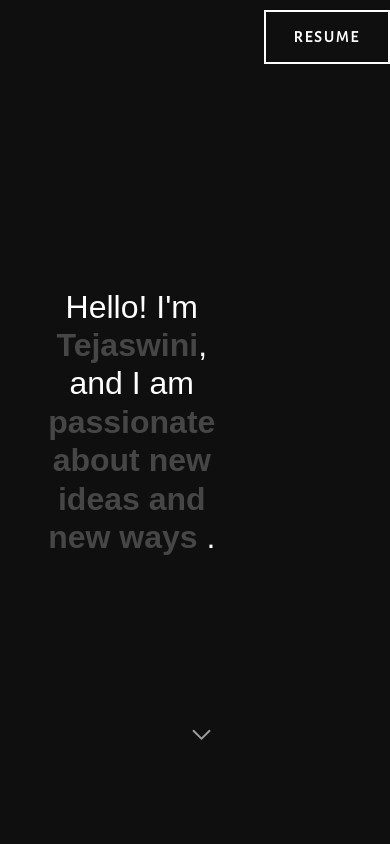
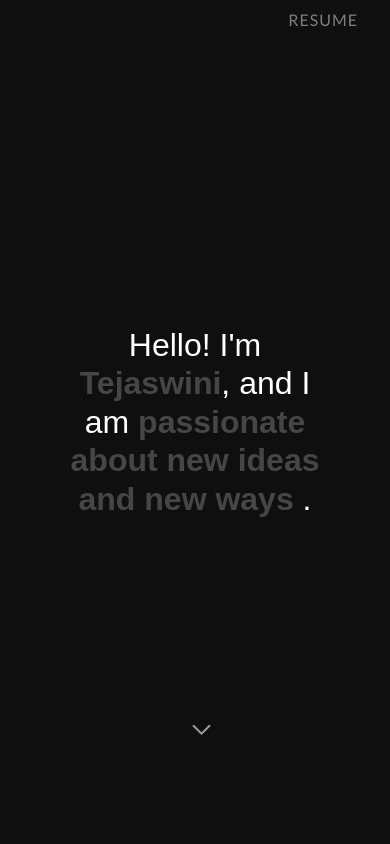
Before and after one commit to Tejaswini411/Portfolio, a plain HTML site: page index.html in a window 390 px wide. Shown: the top 844 px of the page. Drawn offline with nearby package versions, Linux system fonts and the light colour scheme; files that its build step writes are made by us from their sources; a script that the page names is missing; files whose address does not match are found by name.

Commit message:
responsive fixes

```diff
--- a/index.html
+++ b/index.html
@@ -25,7 +25,8 @@
       <script src="https://stackpath.bootstrapcdn.com/bootstrap/4.3.1/js/bootstrap.min.js"></script>
 
       <!-- google fonts -->
-      <link href="https://fonts.googleapis.com/css?family=Alegreya+Sans|Alegreya+Sans+SC&display=swap" rel="stylesheet">
+      <link href="https://fonts.googleapis.com/css?family=Lato&display=swap" rel="stylesheet">
+
 
       <!-- terminal effect -->
       <script src="t.min.js"></script>
@@ -46,8 +47,7 @@
 
 
     <!--------------HERO SECTION---------------->
-    <div class="holder"><a class="outline" href="Resume.pdf">Resume<span class="lines"></span></a></div>
-
+    <div class="resume-wrapper"><a class="resume" href="Resume.pdf">RESUME</a></div>
 
 <div class="hero">
 	<center><h2 class="tagline">Hello! I'm <span class="Tejaswini">Tejaswini</span>, and I am <span class="typewrite">a Web Developer</span>.</h2></center>
@@ -68,7 +68,7 @@
                     <img src="OSCAR.PNG">
                 <div class="team-text">
                       <h2>OSCAR 2019</h2>
-                    <p> </p>
+                    <p>This application shows how to build cool stuffs using React Router</p>
                     <p>HTML5 / CSS3 / REACT / REACT-ROUTER-DOM </p>
                     <p>
                         <div class="info-btn">
--- a/main.js
+++ b/main.js
@@ -18,7 +18,7 @@
 
 document.addEventListener('DOMContentLoaded',function(event){
 
-    var dataText = [ "based in Vacouver", "passionate about new ideas and new ways for problem solving", "fascinated by tools for thought and creation", "a dog lover", "a fitness enthusiast", "a fashion freak", "curious about Design"];
+    var dataText = [ "based in Vacouver", "passionate about new ideas and new ways for problem solving", "fascinated by tools for thought and creation", "a dog lover", "a fitness enthusiast", "a fashion freak", "curious about developmet and design"];
 
 
     function typeWriter(text, i, fnCallback) {
--- a/media.css
+++ b/media.css
@@ -1,14 +1,9 @@
   /*    TABLET  and MOBILE     */
   @media (max-width: 770px) {
 
-    @keyframes typewriter {
-        from {
-              width: 0;
-        }
-        to {
-              width: 17em;
-        }
-  }
+    .holder {
+        display: none;
+    }
     .collab, #personal, #address {
           text-align: center;
     }
@@ -47,6 +42,7 @@
         width: 100%;
         height: 100%;
         display: block;
+        padding:0 ;
     }
     .single-team img{
         width: 100%;
@@ -58,7 +54,10 @@
     .single-team .team-text {
         opacity: 1 ;
         text-align: center;
-        transform: none;
-        transition: none;
+        transform: translateY(0);
+
+    }
+    .single-team:hover .team-text {
+        transform: translateX(0);
     }
 }
--- a/style.css
+++ b/style.css
@@ -4,76 +4,67 @@ html, body {
     padding: 0;
     width: 100%;
     height: 100%;
-    font-family: 'Alegreya Sans' !important;
+    font-family: 'Lato' !important;
     background: #0f0f0f !important;
     color: white !important;
 }
 
+.wrapper{
+    position: relative;
+}
+
 
 /*--------------- typewriter effect --------------- */
-.holder{
-    float: right;
-    margin-top: 10px;
+
+.resume-wrapper{
+    position: absolute;
+    right: 0;
+    padding: .5em 2em;
 }
-
- .outline {
-    display: inline-block;
-    font-weight: bold;
-    letter-spacing: 2px;
-    padding: 15px 30px;
+ .resume {
     text-decoration: none;
-    text-transform: uppercase;
-    transition: background 300ms;
-  }
-  .outline {
-    color: white;
-    overflow: hidden;
+    color: gray;
+    -webkit-transition: .3s all linear;
+    transition: .3s all linear;
     position: relative;
   }
-
-  .outline:before, .outline:after, .outline .lines:before, .outline .lines:after {
-    background-color: white;
+  .resume:before, .resume:after {
     content: "";
-    height: 2px;
-    left: 0;
+    text-decoration: none;
+    height: 3px;
+    width: 0%;
+    background: teal;
     position: absolute;
-    top: 0;
-    transition: transform 300ms;
+    bottom: 0;
+    -webkit-transition: .2s all linear;
+    transition: .2s all linear;
+  }
+  .resume:before {
+    left: 50%;
+  }
+  .resume:after {
+    right: 50%;
+  }
+  .resume:hover {
+    color: teal;
+  }
+  .resume:hover:before, .resume:hover:after {
     width: 100%;
   }
-  .outline:before {
-    bottom: 0;
-    top: auto;
+  .resume:hover:before {
+    left: 0%;
   }
-  .outline .lines {
-    display: block;
-    height: 100%;
-    left: 0;
-    position: absolute;
-    top: 0;
-    width: 100%;
-    z-index: 0;
+  .resume:hover:after {
+    right: 0%;
   }
-  .outline .lines:before, .outline .lines:after {
-    height: 100%;
-    width: 2px;
+  .resume:active, .resume:focus {
+    color: #004d4d;
   }
-  .outline .lines:after {
-    left: auto;
-    right: 0;
+  .resume:active:before, .resume:active:after, .resume:focus:before, .resume:focus:after {
+    background: #004d4d;
   }
-  .outline:hover:before {
-    transform: translateX(-101%);
-  }
-  .outline:hover:after {
-    transform: translateX(101%);
-  }
-  .outline:hover .lines:before {
-    transform: translateY(-101%);
-  }
-  .outline:hover .lines:after {
-    transform: translateY(101%);
-  }
+
+
 
 
 h2.tagline {
@@ -122,7 +113,7 @@ h2.tagline {
 .scroll-down {
     position: absolute;
     left: 50%;
-    bottom: 100px;
+    top: 86vh;
     display: block;
     text-align: center;
     font-size: 20px;
@@ -169,7 +160,7 @@ h6 {
 
 .proj-section h6 {
     font-size: 50px;
-    font-family: 'Alegreya Sans SC', sans-serif;
+    font-family: 'Lato', sans-serif;
 }
 
 .project {
```
